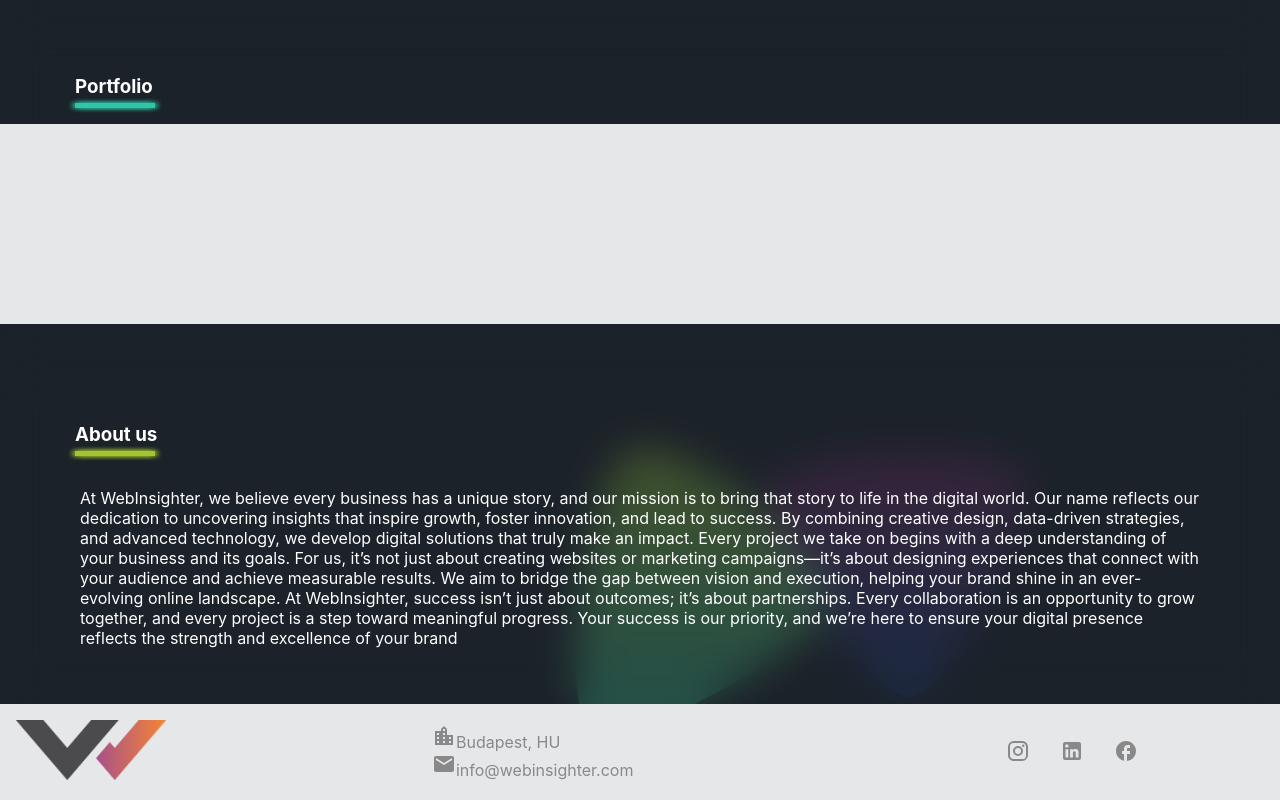
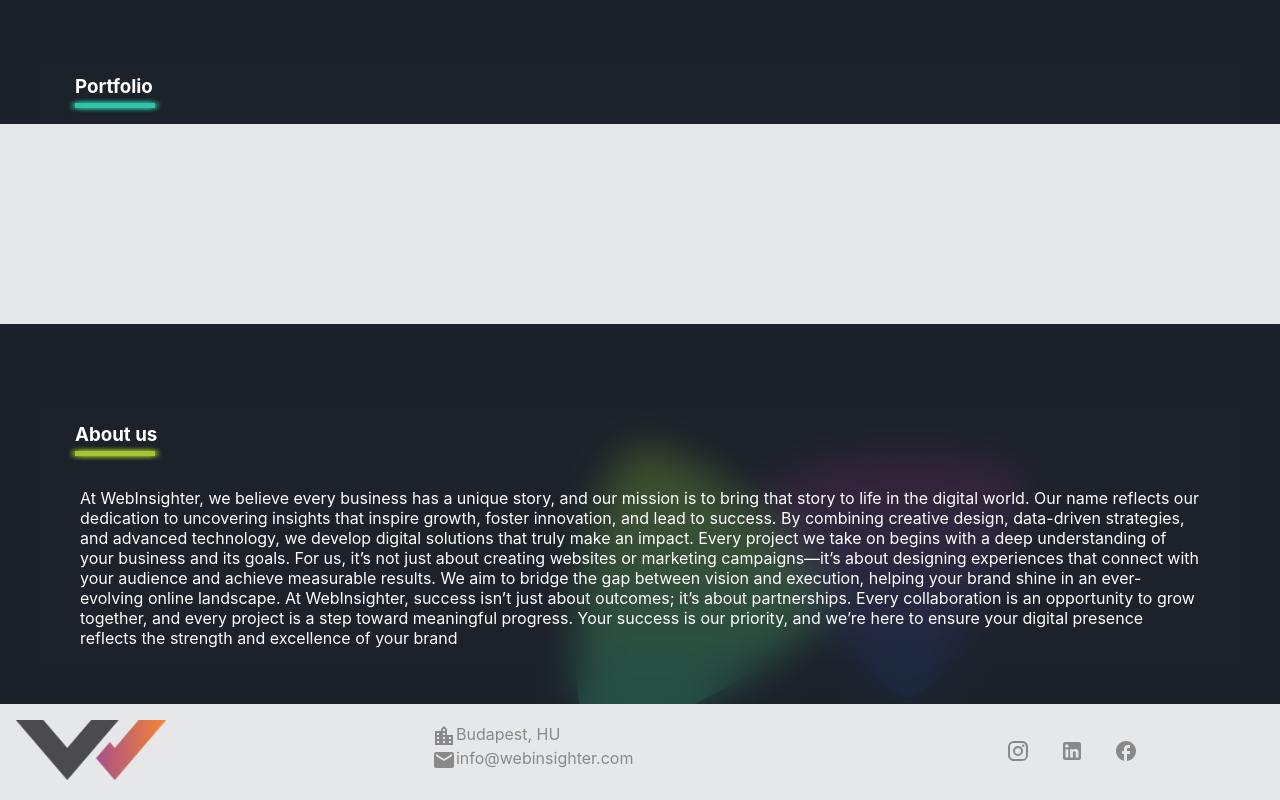
Before and after one commit to pedrambabazadeh/pedrambabazadeh-business-website-mini, a React (Create React App) app: page / in a window 1280 px wide. Shown: the part 1107-1907 px from the top of the page. Built offline with nearby package versions, Linux system fonts and the light colour scheme.

Commit message:
fix footer vertical bug in contacts part

```diff
--- a/src/Components/FooterContent/FooterContent.jsx
+++ b/src/Components/FooterContent/FooterContent.jsx
@@ -17,14 +17,19 @@
                 </Grid>
                 <Grid item size={{xs:6, md: 4}}>
                     <Box>
-                       <ul>
+                       <ul className='footer_contacts__ul'>
                         <li>
                             <LocationCity/>
+                            <span>
                             Budapest, HU
+                            </span>
                         </li>
                         <li>
                             <Mail/>
-                            info@webinsighter.com</li>
+                            <span>
+                            info@webinsighter.com
+                            </span>
+                            </li>
                        </ul>
                     </Box>
                 </Grid>
--- a/src/Components/FooterContent/footer-content.css
+++ b/src/Components/FooterContent/footer-content.css
@@ -33,3 +33,9 @@
 {
     max-width: 200px;
 }
+
+.footer_contacts__ul>li
+{
+    display: flex;
+    align-content: center;
+}
```
